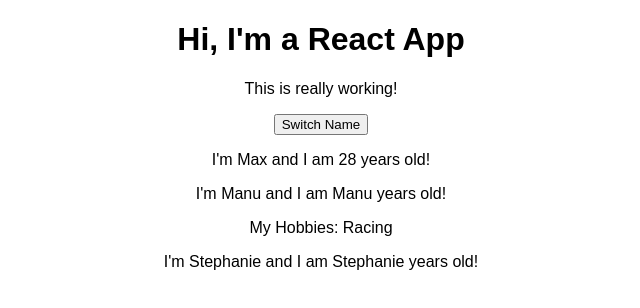
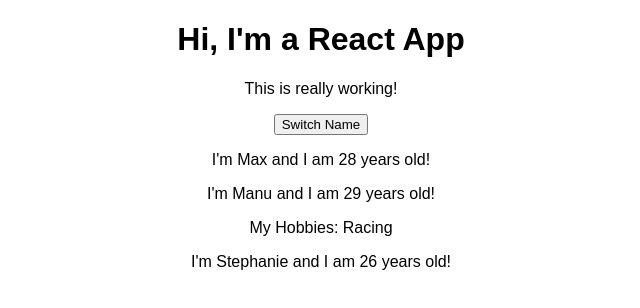
Before and after one commit to react-skills/react-guide, a React (Create React App) app: page / in a window 1280 px wide. Shown: the top 308 px of the page, without its empty margins (319-959 px from the left). Built offline with nearby package versions, Linux system fonts and the light colour scheme.

Commit message:
minor change/correction to the age property in App class component (App.js)

```diff
--- a/src/App.js
+++ b/src/App.js
@@ -23,8 +23,8 @@ class App extends Component {
             <p>This is really working!</p>
             <button onClick={this.switchNameHandler}>Switch Name</button>
             <Person name={this.state.persons[0].name} age={this.state.persons[0].age} />
-            <Person name={this.state.persons[1].name} age={this.state.persons[1].name} >My Hobbies: Racing</Person>
-            <Person name={this.state.persons[2].name} age={this.state.persons[2].name} />
+            <Person name={this.state.persons[1].name} age={this.state.persons[1].age} >My Hobbies: Racing</Person>
+            <Person name={this.state.persons[2].name} age={this.state.persons[2].age} />
           </div>
         );
         // return React.createElement('div', {className: 'App'}, React.createElement('h1', null, 'Does this work now?'));
```
